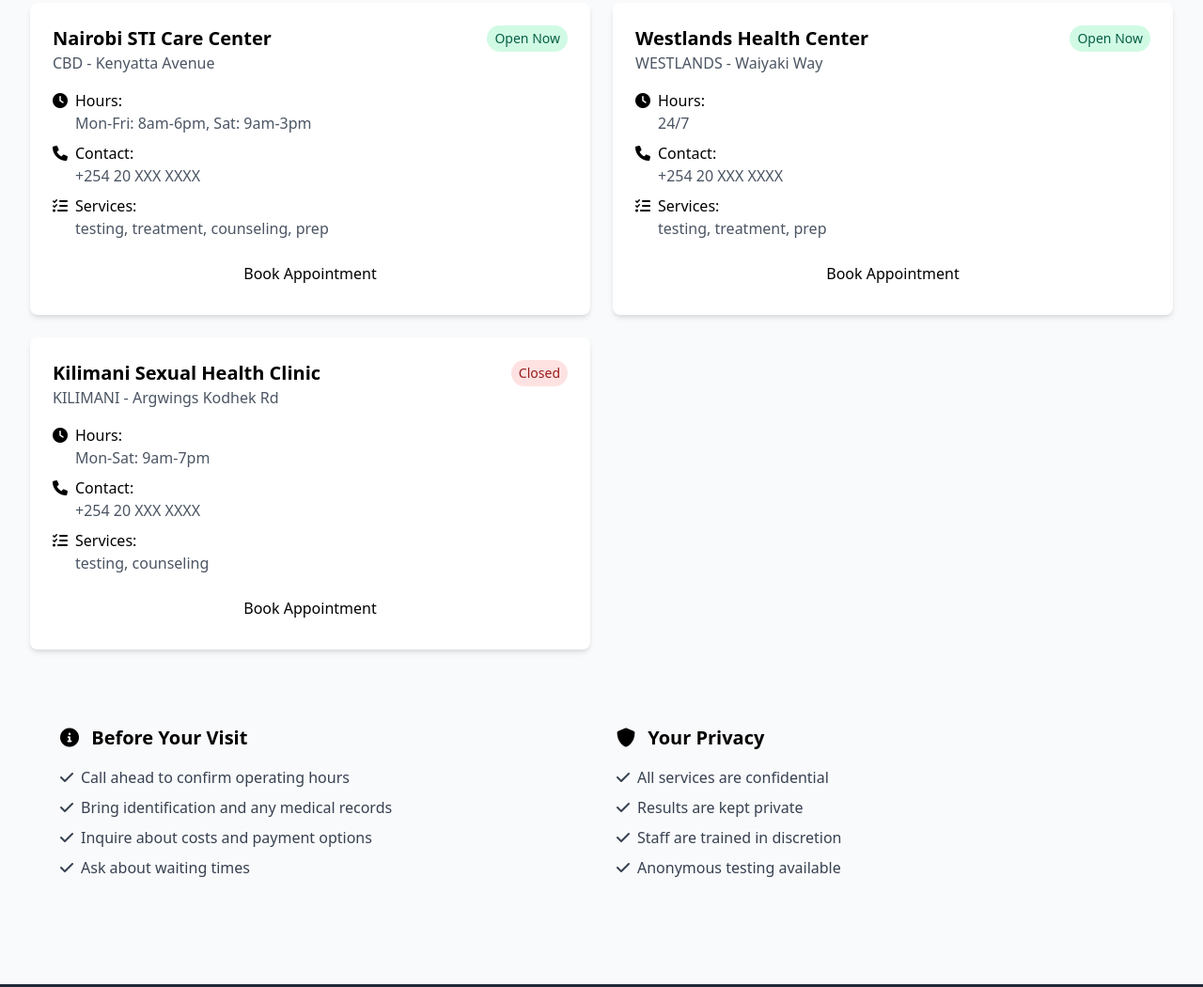
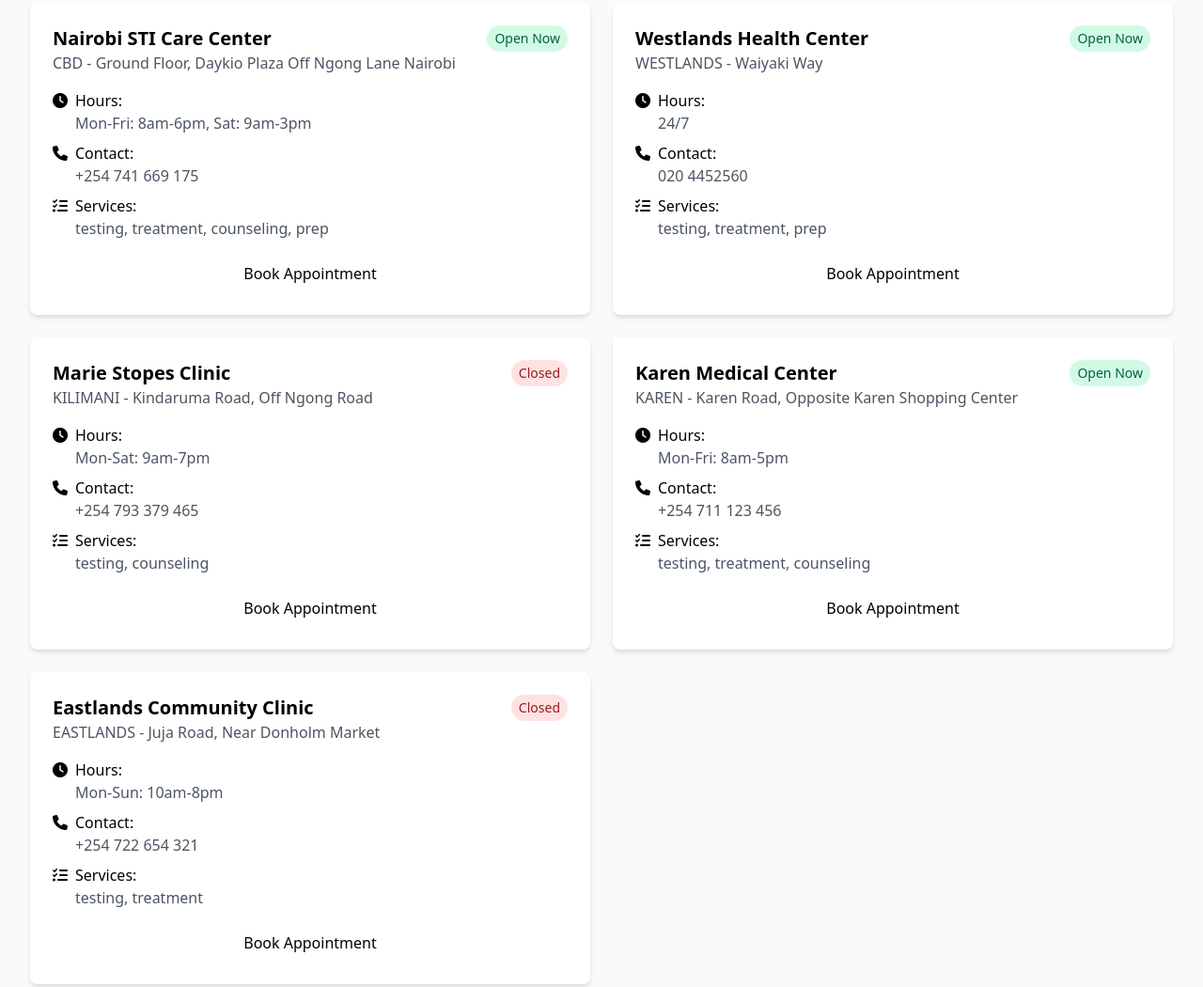
Before and after one commit to Mbuldo/SRH-Edu, a plain HTML site: page frontend/public/resources/clinic-locator.html in a window 1280 px wide. Shown: the part 515-1565 px from the top of the page at 94% size. Drawn offline with nearby package versions, Linux system fonts and the light colour scheme.

Commit message:
Update Helplines and support

```diff
--- a/frontend/public/js/admin_content.js
+++ b/frontend/public/js/admin_content.js
@@ -16,8 +16,6 @@ async function loadFaqs() {
   const list = document.getElementById('faqs-list');
   list.innerHTML = faqs.map(faq => `<div><b>${faq.question}</b><br>${faq.answer}</div>`).join('');
 }
-
-// Health Tips
 
 document.getElementById('tip-form').addEventListener('submit', async function(e) {
   e.preventDefault();
--- a/frontend/public/resources/clinic-locator.html
+++ b/frontend/public/resources/clinic-locator.html
@@ -9,7 +9,6 @@
     <link rel="stylesheet" href="../css/style.css">
 </head>
 <body class="bg-gray-50">
-    <!-- Navigation -->
     <nav class="bg-white shadow-lg fixed w-full z-50">
         <div class="max-w-7xl mx-auto px-4">
             <div class="flex justify-between h-16">
@@ -37,8 +36,6 @@
                     Locate STI testing and treatment clinics near you. All listed clinics provide confidential services.
                 </p>
             </div>
-
-            <!-- Search and Filter Section -->
             <div class="bg-white rounded-lg shadow-md p-6 mb-8">
                 <form id="searchForm" class="space-y-6">
                     <div class="grid md:grid-cols-3 gap-4">
@@ -81,18 +78,12 @@
                     </div>
                 </form>
             </div>
-
-            <!-- Results Counter -->
             <div id="resultsCounter" class="mb-4 text-gray-600">
                 Showing <span id="resultCount">0</span> clinics in Nairobi
             </div>
-
-            <!-- Clinics List -->
             <div id="clinicsList" class="grid md:grid-cols-2 gap-6">
-                <!-- Clinic cards will be dynamically inserted here -->
             </div>
 
-            <!-- Important Information Section -->
             <div class="bg-violet-50 rounded-lg p-8 mt-12">
                 <div class="grid md:grid-cols-2 gap-8">
                     <div>
@@ -149,16 +140,15 @@
     </main>
 
     <script>
-        // Sample clinic data
         const clinics = [
             {
                 id: 1,
                 name: "Nairobi STI Care Center",
                 area: "cbd",
-                address: "Kenyatta Avenue",
+                address: "Ground Floor, Daykio Plaza Off Ngong Lane Nairobi",
                 services: ["testing", "treatment", "counseling", "prep"],
                 hours: "Mon-Fri: 8am-6pm, Sat: 9am-3pm",
-                phone: "+254 20 XXX XXXX",
+                phone: "+254 741 669 175",
                 isOpen: true,
                 operatingType: "regular"
             },
@@ -169,22 +159,43 @@
                 address: "Waiyaki Way",
                 services: ["testing", "treatment", "prep"],
                 hours: "24/7",
-                phone: "+254 20 XXX XXXX",
+                phone: "020 4452560",
                 isOpen: true,
-                operatingType: "24-7"
+                operatingType: "regular"
             },
             {
                 id: 3,
-                name: "Kilimani Sexual Health Clinic",
+                name: "Marie Stopes Clinic",
                 area: "kilimani",
-                address: "Argwings Kodhek Rd",
+                address: "Kindaruma Road, Off Ngong Road",
                 services: ["testing", "counseling"],
                 hours: "Mon-Sat: 9am-7pm",
-                phone: "+254 20 XXX XXXX",
+                phone: "+254 793 379 465",
                 isOpen: false,
                 operatingType: "weekend"
             },
-            // Add more clinics here
+            {
+                id: 4,
+                name: "Karen Medical Center",
+                area: "karen",
+                address: "Karen Road, Opposite Karen Shopping Center",
+                services: ["testing", "treatment", "counseling"],
+                hours: "Mon-Fri: 8am-5pm",
+                phone: "+254 711 123 456",
+                isOpen: true,
+                operatingType: "regular"
+            },
+            {
+                id: 5,
+                name: "Eastlands Community Clinic",
+                area: "eastlands",
+                address: "Juja Road, Near Donholm Market",
+                services: ["testing", "treatment"],
+                hours: "Mon-Sun: 10am-8pm",
+                phone: "+254 722 654 321",
+                isOpen: false,
+                operatingType: "regular"
+            }
         ];
 
         function createClinicCard(clinic) {
@@ -256,10 +267,8 @@
             alert(`Booking system coming soon! Please call the clinic directly to schedule an appointment.`);
         }
 
-        // Initial display
         displayClinics(clinics);
 
-        // Form submission handling
         document.getElementById('searchForm').addEventListener('submit', function(e) {
             e.preventDefault();
 
@@ -274,11 +283,9 @@
             displayClinics(filteredClinics);
         });
     </script>
-<!-- Footer Section -->
 <footer class="bg-gray-800 text-white mt-12">
     <div class="max-w-7xl mx-auto px-4 sm:px-6 lg:px-8 py-12">
         <div class="grid grid-cols-1 md:grid-cols-4 gap-8">
-            <!-- Quick Links -->
             <div>
                 <h3 class="text-lg font-semibold mb-4">Quick Links</h3>
                 <ul class="space-y-2">
@@ -288,8 +295,6 @@
                     <li><a href="../resources/clinic-locator.html" class="hover:text-violet-400">Find a Clinic</a></li>
                 </ul>
             </div>
-
-            <!-- Resources -->
             <div>
                 <h3 class="text-lg font-semibold mb-4">Resources</h3>
                 <ul class="space-y-2">
@@ -298,8 +303,6 @@
                     <li><a href="../resources/helplines.html" class="hover:text-violet-400">Helplines</a></li>
                 </ul>
             </div>
-
-            <!-- Contact Information -->
             <div>
                 <h3 class="text-lg font-semibold mb-4">Contact</h3>
                 <ul class="space-y-2">
@@ -308,8 +311,6 @@
                     <li><i class="fas fa-envelope mr-2"></i>info@healthysex.org</li>
                 </ul>
             </div>
-
-            <!-- Newsletter Signup -->
             <div>
                 <h3 class="text-lg font-semibold mb-4">Stay Updated</h3>
                 <p class="mb-4 text-sm">Subscribe to receive health tips and updates.</p>
@@ -331,8 +332,6 @@
                 </form>
             </div>
         </div>
-
-        <!-- Bottom Bar -->
         <div class="mt-8 pt-8 border-t border-gray-700">
             <div class="flex flex-col md:flex-row justify-between items-center">
                 <p class="text-sm">&copy; 2024 Healthy Sex, Healthy Life. All rights reserved.</p>
@@ -345,8 +344,6 @@
         </div>
     </div>
 </footer>
-
-<!-- Newsletter Subscription Script -->
 <script>
     document.getElementById('newsletter-form')?.addEventListener('submit', function(e) {
         e.preventDefault();
```
Also changed, not shown: frontend/public/admin/content.html (+1 -0 lines), frontend/public/education/faqs.html (+2 -1 lines), frontend/public/education/myth-busters.html (+0 -27 lines), frontend/public/education/prevention-methods.html (+2 -15 lines), frontend/public/education/sti-information.html (+1 -18 lines), frontend/public/resources/helplines.html (+4 -36 lines), frontend/public/tools/quiz.html (+2 -19 lines), frontend/public/tools/symptom-checker.html (+0 -34 lines), frontend/public/js/main.js (deleted).
